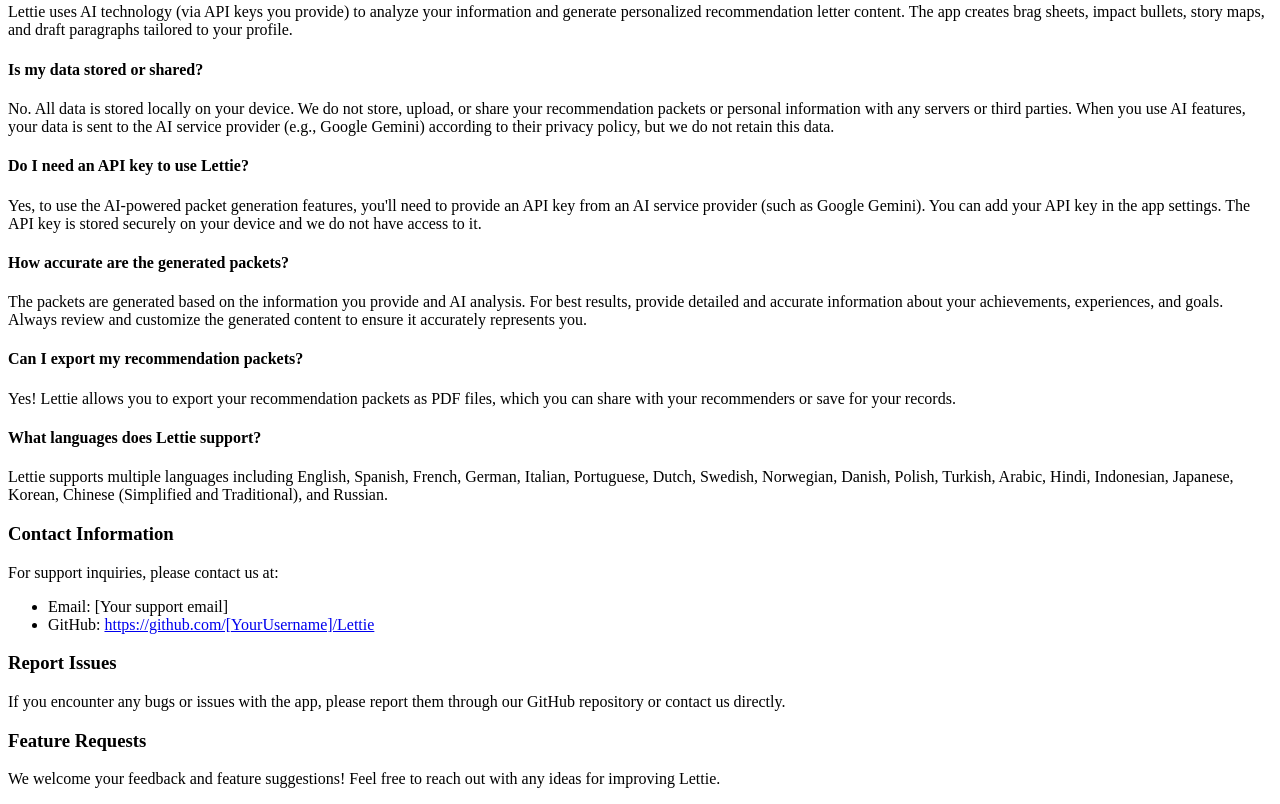
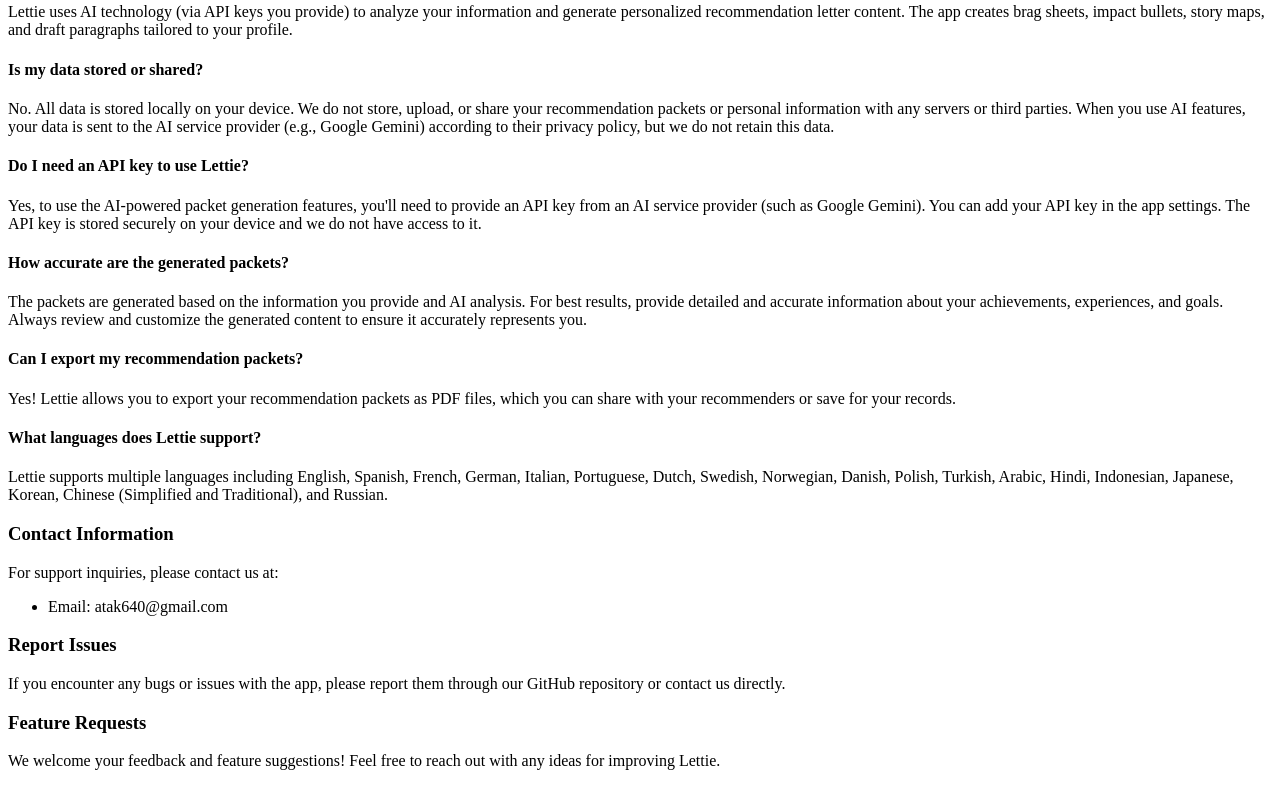
Before and after one commit to CodeRunner24/Lettie, a plain HTML site: page support.html in a window 1280 px wide. Shown: the part 377-1181 px from the top of the page. Drawn offline with Linux system fonts and the light colour scheme.

Commit message:
Update support page with contact email

```diff
--- a/support.html
+++ b/support.html
@@ -4,6 +4,7 @@
     <meta charset="UTF-8">
     <meta name="viewport" content="width=device-width, initial-scale=1.0">
     <title>Support - Lettie</title>
+    <title>Email: atak640@gmail.com</title>
 </head>
 <body>
     <h1>Support</h1>
@@ -38,8 +39,8 @@
     <h3>Contact Information</h3>
     <p>For support inquiries, please contact us at:</p>
     <ul>
-        <li>Email: [Your support email]</li>
-        <li>GitHub: <a href="https://github.com/[YourUsername]/Lettie" target="_blank">https://github.com/[YourUsername]/Lettie</a></li>
+        <li>Email: atak640@gmail.com</li>
+
     </ul>
 
     <h3>Report Issues</h3>
```
